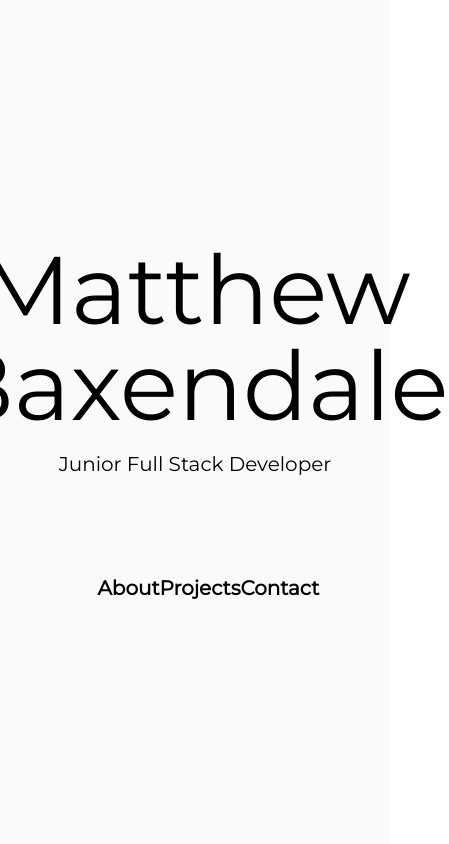
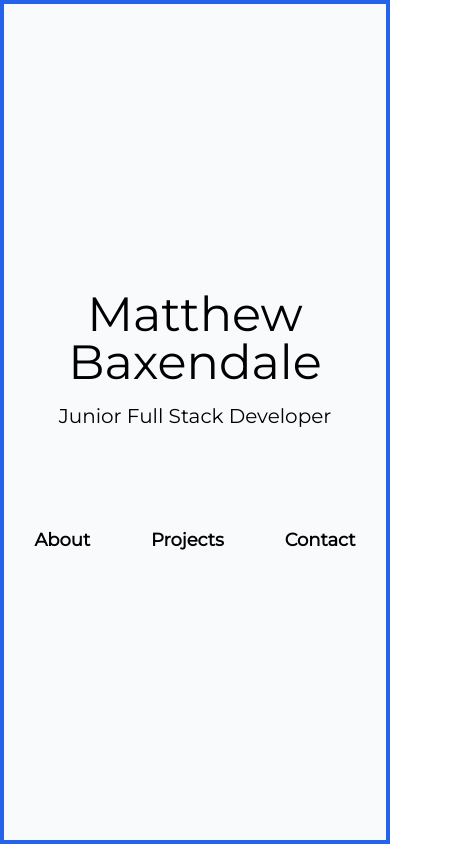
Before and after one commit to mbaxendale22/portfolio, a Next.js app: page / in a window 390 px wide. Shown: the whole page, 449 px wide, since content can reach past the window. Built offline with nearby package versions, Linux system fonts and the light colour scheme.

Commit message:
home page responsive design

```diff
--- a/components/Nav.tsx
+++ b/components/Nav.tsx
@@ -33,7 +33,7 @@ const Nav: React.FC<Props> = ({ top, middle, bottom }) => {
           initial={{ opacity: 0, translateY: '0' }}
           animate={{ opacity: 1, translateY: '10px' }}
           transition={{ duration: 0.5 }}
-          className="absolute navbar top-12 left-5 h-1/2 w-12 md:w-14 shadow-lg bg-green-700 rounded-md flex flex-col justify-evenly items-center text-sm"
+          className="absolute navbar top-12 left-5 h-1/2 w-12 md:w-14 shadow-lg bg-gradient-to-tr from-green-200 to-green-600 rounded-md flex flex-col justify-evenly items-center text-sm"
         >
           <Link href={top.path}>
             <div className="rounded-lg bg-white h-[11%] w-2/3 flex justify-center items-center hover:scale-110 cursor-pointer shadow">
--- a/pages/index.tsx
+++ b/pages/index.tsx
@@ -4,12 +4,12 @@ import Link from 'next/link';
 
 export default function Home() {
   return (
-    <div className="h-screen w-screen flex flex-col justify-center items-center font-Montserrat gap-24 bg-gray-50">
+    <div className="h-screen w-screen flex flex-col border-4 border-blue-600 justify-center items-center font-Montserrat gap-24 bg-gray-50">
       <div className="flex flex-col gap-4 justify-center items-center">
-        <h1 className="text-8xl text-center">Matthew Baxendale</h1>
+        <h1 className=" text-5xl md:text-8xl text-center">Matthew Baxendale</h1>
         <h3 className="text-xl">Junior Full Stack Developer</h3>
       </div>
-      <div className="flex justify-evenly w-1/2 text-xl font-bold">
+      <div className="flex justify-evenly sm:w-1/2 w-full text-lg sm:text-xl font-bold">
         <div className="animate-links">
           <Link href="/about">
             <a>About</a>
```
